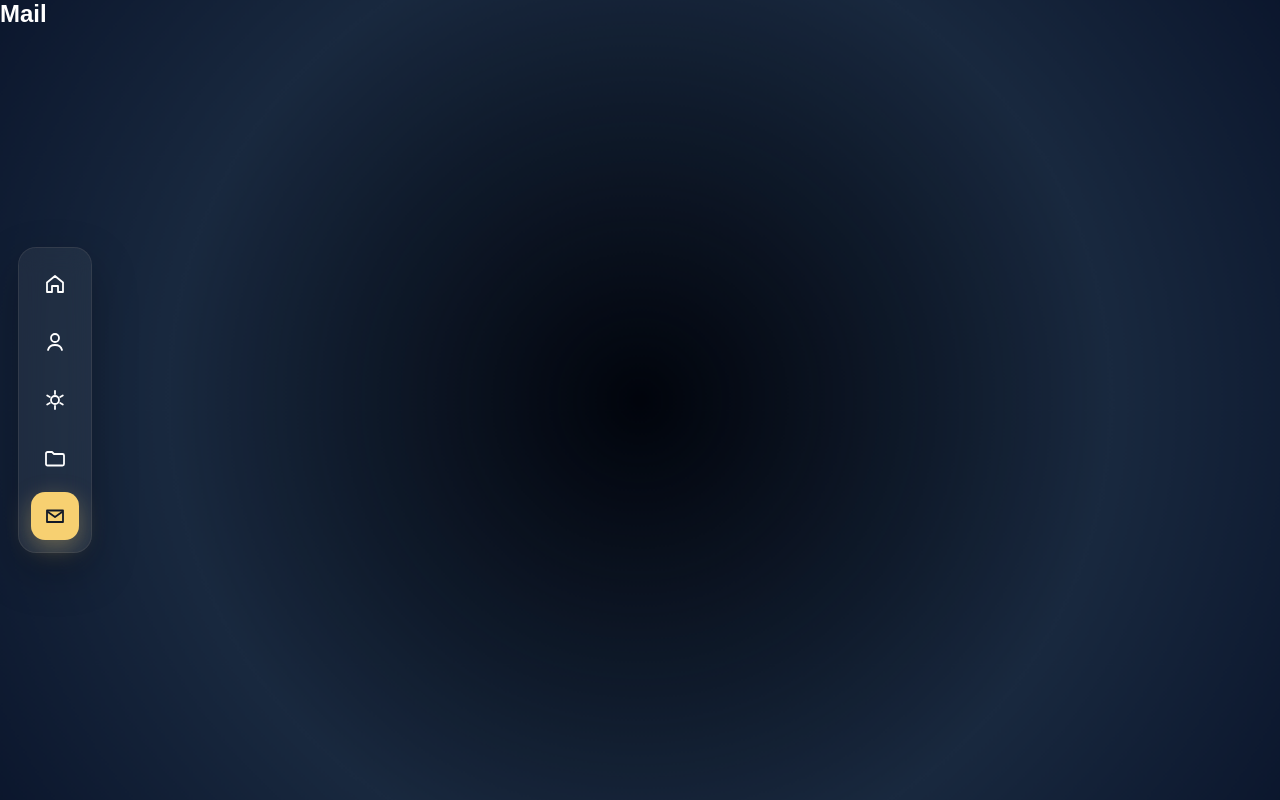
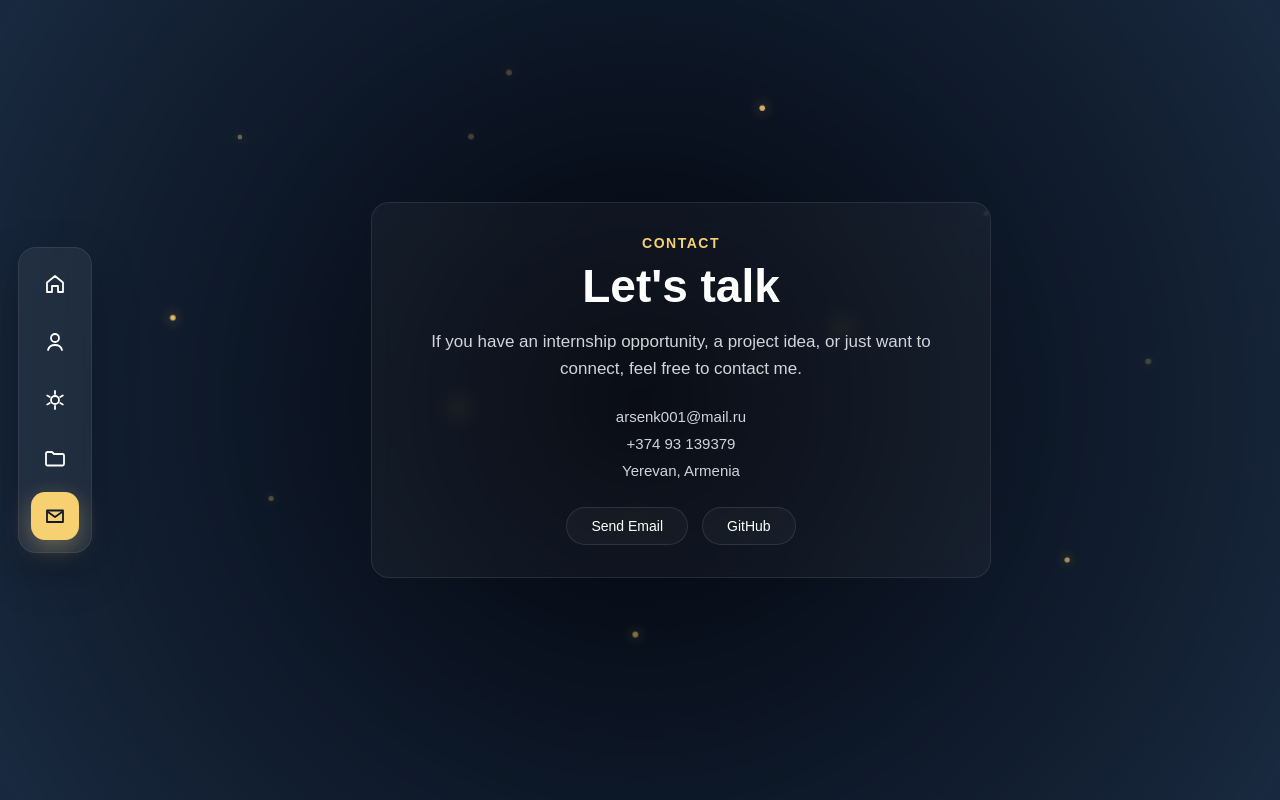
Before and after one commit to arsen-kazaryan/Portfolio, a React (Vite) app: page /mail in a window 1280 px wide. Built offline with nearby package versions, Linux system fonts and the light colour scheme.

Commit message:
feat: add mail-section and fireFlies

```diff
--- /dev/null
+++ b/src/Data/skills.js
@@ -0,0 +1,10 @@
+export const skills = [
+    { title: 'HTML5', text: 'Semantic structure and clean page markup.',animation: 'movedBlocks 3s ease infinite alternate-reverse' },
+    { title: 'CSS3', text: 'Responsive layouts, Flexbox, Grid and animations.', animation: 'movedBlocks 2s  infinite alternate-reverse'},
+    { title: 'JavaScript', text: 'ES6+, DOM logic, arrays, objects and async basics.', animation: 'movedBlocks 4s ease infinite alternate-reverse' },
+    { title: 'React', text: 'Components, props, state, hooks and JSX.', animation: 'movedBlocks 1s ease infinite alternate-reverse' },
+    { title: 'React Router', text: 'Page routing and active navigation states.', animation: 'movedBlocks 2s ease infinite alternate-reverse' },
+    { title: 'REST API', text: 'Fetch API, JSON data, loading and error handling.', animation: 'movedBlocks 44s ease infinite alternate-reverse' },
+    { title: 'Git', text: 'Basic version control and GitHub workflow.', animation: 'movedBlocks 1s ease infinite alternate-reverse' },
+    { title: 'Responsive Design', text: 'Layouts that work on desktop and mobile screens.', animation: 'movedBlocks 3s ease infinite alternate-reverse' },
+  ]
--- /dev/null
+++ b/src/components/Fireflies/Fireflies.css
@@ -0,0 +1,127 @@
+.fireflies {
+  position: absolute;
+  inset: 0;
+  z-index: -1;
+  pointer-events: none;
+}
+
+.fireball {
+  position: absolute;
+  width: 5px;
+  height: 5px;
+  border-radius: 50%;
+  background-color: #f7d071;
+  box-shadow: 0 0 12px rgba(247, 208, 113, 0.9), 0 0 24px rgba(247, 208, 113, 0.35);
+  opacity: 0.35;
+  animation: fireballMove 7s  infinite alternate-reverse, fireballBlink 2.5s ease-in-out infinite;
+  /* используется две анимации для один для создания мерыания другой для создания джвижения */
+}
+
+.fireball--1 {
+  top: 18%;
+  left: 18%;
+  animation-delay: 0s;
+}
+
+.fireball--2 {
+  top: 28%;
+  left: 76%;
+  animation-delay: 0.4s;
+}
+
+.fireball--3 {
+  top: 64%;
+  left: 20%;
+  animation-delay: 0.8s;
+}
+
+.fireball--4 {
+  top: 72%;
+  left: 82%;
+  animation-delay: 1.2s;
+}
+
+.fireball--5 {
+  top: 42%;
+  left: 12%;
+  animation-delay: 1.6s;
+}
+
+.fireball--6 {
+  top: 16%;
+  left: 58%;
+  animation-delay: 2s;
+}
+
+.fireball--7 {
+  top: 82%;
+  left: 48%;
+  animation-delay: 2.4s;
+}
+
+.fireball--8 {
+  top: 48%;
+  left: 88%;
+  animation-delay: 2.8s;
+}
+
+.fireball--9 {
+  top: 12%;
+  left: 38%;
+  animation-delay: 3.2s;
+}
+
+.fireball--10 {
+  top: 54%;
+  left: 34%;
+  animation-delay: 3.6s;
+}
+.fireball--11 {
+  top: 48%;
+  left: 58%;
+  animation-delay: 2.8s;
+}
+
+.fireball--12 {
+  top: 20%;
+  left: 35%;
+  animation-delay: 3.2s;
+}
+
+.fireball--13 {
+  top: 44%;
+  left: 64%;
+  animation-delay: 3.6s;
+}
+.fireball--14 {
+  top: 68%;
+  left: 48%;
+  animation-delay: 2.8s;
+}
+
+.fireball--15 {
+  top: 40%;
+  left: 38%;
+  animation-delay: 3.2s;
+}
+
+@keyframes fireballMove {
+  from {
+    transform: translate(0, 0) scale(0.8);
+  }
+
+  to {
+    transform: translate(22px, -28px) scale(1.2);
+  }
+}
+
+@keyframes fireballBlink {
+  0%,
+  100% {
+    opacity: 0.2;
+  }
+
+  50% {
+    opacity: 0.9;
+  }
+}
--- /dev/null
+++ b/src/components/Fireflies/Fireflies.jsx
@@ -0,0 +1,19 @@
+import './Fireflies.css';
+
+const Fireflies = () => {
+ const ballsCount = 15;
+  const arrBalls = [];
+  for (let i = 0; i < ballsCount; i++) {
+    arrBalls.push(i);
+  }
+
+  return (
+    <div className="fireflies">
+      {arrBalls.map((el) => (
+        <span key={el} className={`fireball fireball--${el}`}></span>
+      ))}
+    </div>
+  );
+};
+
+export default Fireflies;
--- a/src/components/Pages/About/About.jsx
+++ b/src/components/Pages/About/About.jsx
@@ -1,5 +1,6 @@
 import { useState } from 'react'
 import './About.css'
+import Fireflies from '../../Fireflies/Fireflies'
 
 const About = () => {
 
@@ -10,6 +11,7 @@ const About = () => {
 
   return (
     <section className="about-section">
+      <Fireflies/>
       <div className="about-section__content">
         <p className="about-section__label">About me</p>
         <h2><span>Kazaryan</span> Arsen</h2>
--- a/src/components/Pages/Home/Home.css
+++ b/src/components/Pages/Home/Home.css
@@ -21,6 +21,16 @@
   z-index: -1;
   background: radial-gradient(circle at center, #111827, #1f2937, #030712);
   animation: pulseGlow 4s ease infinite alternate-reverse;
+}
+
+.hero-section__content {
+  position: relative;
+  z-index: 1;
+  display: flex;
+  justify-content: center;
+  align-items: center;
+  flex-direction: column;
+  gap: 10px;
 }
 
 .hero-section__desc,
--- a/src/components/Pages/Mail/Mail.css
+++ b/src/components/Pages/Mail/Mail.css
@@ -1,15 +1,125 @@
 .mail-section {
   position: relative;
   isolation: isolate;
+  display: flex;
+  justify-content: center;
+  align-items: center;
   min-height: 100vh;
+  padding: 50px 28px 70px 110px;
   overflow: hidden;
   background-color: #07112c;
-    &::before {
-      content: "";
-      position: absolute;
-      inset: 0;
-      z-index: -1;
-      background: radial-gradient(circle at center, #000000b7, #19293f, #030b22);
-      animation: pulseGlowPage2 3s ease infinite alternate-reverse;
+
+  h2 {
+    margin-bottom: 16px;
+    color: #ffffff;
+    font-size: 46px;
+    line-height: 1.1;
+  }
+}
+
+.mail-section::before {
+  content: "";
+  position: absolute;
+  inset: -20%;
+  z-index: -1;
+  background: radial-gradient(circle at center, #000000b7, #19293f, #030b22);
+  animation: pulseGlowPage2 3s ease infinite alternate-reverse;
+  transform-origin: center;
+}
+
+.mail-section__card {
+  max-width: 620px;
+  padding: 32px;
+  border: 1px solid rgba(96, 96, 100, 0.292);
+  border-radius: 18px;
+  background: rgba(255, 255, 255, 0.04);
+  text-align: center;
+  backdrop-filter: blur(10px);
+}
+
+.mail-section__label {
+  margin-bottom: 10px;
+  color: #f7d071;
+  font-size: 14px;
+  font-weight: 700;
+  letter-spacing: 1.5px;
+  text-transform: uppercase;
+}
+
+.mail-section__desc {
+  margin-bottom: 26px;
+  color: #d1d5db;
+  font-size: 17px;
+  line-height: 1.6;
+}
+
+.mail-section__links {
+  display: grid;
+  gap: 10px;
+  margin-bottom: 28px;
+
+  a, span {
+    color: #d1d5db;
+    font-size: 15px;
+  }
+
+  a {
+    transition: 0.2s ease;
+
+    &:hover {
+      color: #f7d071;
+
     }
+  }
 }
+
+.mail-section__actions {
+  display: flex;
+  justify-content: center;
+  gap: 14px;
+  flex-wrap: wrap;
+
+  a {
+    padding: 10px 24px;
+    border: 1px solid rgba(255, 255, 255, 0.1);
+    border-radius: 30px;
+    background: rgba(255, 255, 255, 0.03);
+    color: #ffffff;
+    font-size: 14px;
+    transition: 0.3s ease;
+
+    &:hover {
+      border-color: #f7d071;
+      background-color: #f7d071;
+      color: #111827;
+      box-shadow: 0 8px 25px rgba(247, 208, 113, 0.35);
+      transform: translateY(-2px);
+    }
+  }
+}
+
+
+
+@keyframes pulseGlowPage2 {
+  from {
+    transform: scale(1.03);
+  }
+
+  to {
+    transform: scale(1.4);
+  }
+}
+
+@media (max-width: 700px) {
+
+  .mail-section{
+    padding: 30px;
+  }
+  .mail-section__card {
+    padding: 24px;
+  }
+
+  .mail-section h2 {
+    font-size: 36px;
+  }
+}
--- a/src/components/Pages/Mail/Mail.jsx
+++ b/src/components/Pages/Mail/Mail.jsx
@@ -1,10 +1,29 @@
+import Fireflies from '../../Fireflies/Fireflies'
 import './Mail.css'
 
 const Mail = () => {
   return (
-    <div className="mail-section">
-      <h2>Mail</h2>
-    </div>
+    <section className="mail-section">
+      <Fireflies/>
+      <div className="mail-section__card">
+        <p className="mail-section__label">Contact</p>
+        <h2>Let's talk</h2>
+        <p className="mail-section__desc">
+          If you have an internship opportunity, a project idea, or just want to connect, feel free to contact me.
+        </p>
+
+        <div className="mail-section__links">
+          <a href="mailto:arsenk001@mail.ru">arsenk001@mail.ru</a>
+          <a href="tel:+37493139379">+374 93 139379</a>
+          <span>Yerevan, Armenia</span>
+        </div>
+
+        <div className="mail-section__actions">
+          <a href="mailto:arsenk001@mail.ru">Send Email</a>
+          <a href="https://github.com/arsen-kazaryan" target="_blank" rel="noreferrer">GitHub</a>
+        </div>
+      </div>
+    </section>
   )
 }
 
--- a/src/components/Pages/Skills/Skills.css
+++ b/src/components/Pages/Skills/Skills.css
@@ -62,7 +62,7 @@
   border-radius: 15px;
   background: rgba(255, 255, 255, 0.03);
   backdrop-filter: blur(10px);
-  transition: 0.2s ease;
+  transition:  0.2s ease;
   cursor: default;
   &:hover {
     border-color: rgba(247, 208, 113, 0.5);
@@ -102,6 +102,7 @@
   }
 }
 
+
 @media (max-width: 1000px) {
   .skills-section__grid {
     grid-template-columns: repeat(2, 1fr);
--- a/src/components/Pages/projects/projects.css
+++ b/src/components/Pages/projects/projects.css
@@ -65,6 +65,8 @@
   border-radius: 15px;
   background: rgba(255, 255, 255, 0.03);
   backdrop-filter: blur(10px);
+  opacity: 0;
+  animation: projectCardShow 0.55s ease forwards;
   transition: 0.2s ease;
 
   h3 {
@@ -161,6 +163,18 @@
   }
 }
 
+@keyframes projectCardShow {
+  from {
+    opacity: 0;
+    transform: translateY(18px);
+  }
+
+  to {
+    opacity: 1;
+    transform: translateY(0);
+  }
+}
+
 @media (max-width: 950px) {
   .projects-section__grid {
     grid-template-columns: 1fr;
--- a/src/components/Pages/projects/projects.jsx
+++ b/src/components/Pages/projects/projects.jsx
@@ -1,6 +1,7 @@
 import { useEffect, useState } from 'react'
 import { projects } from '../../../Data/ProjectsStore'
 import './projects.css'
+import Fireflies from '../../Fireflies/Fireflies';
 
 const Projects = () => {
 const [hide, setHide] = useState(() => {
@@ -19,6 +20,7 @@ const toggleHide =()=> {
 const projectChoose = hide ? projects : projects.slice(0,3)
   return (
     <section className='projects-section'>
+      <Fireflies/>
       <div className='projects-section__content'>
         <p className='projects-section__label'>My work</p>
         <h2 className='projects-section__title'>Projects</h2>
@@ -27,8 +29,12 @@ const projectChoose = hide ? projects : projects.slice(0,3)
         </p>
 
         <div className='projects-section__grid'>
-          {projectChoose.map((project) => (
-            <article className='project-card' key={project.id}>
+          {projectChoose.map((project, index) => (
+            <article
+              className='project-card'
+              key={project.id}
+              style={{ animationDelay: `${index * 0.12}s` }} // чем больше иднекс тем больше времени будет повялятся карточка
+            >
               <div>
                 <span className='project-card__number'>0{project.id}</span>
                 <h3>{project.title}</h3>
```
Also changed, not shown: src/components/Pages/Home/Home.jsx (+21 -8 lines), src/components/Pages/Skills/Skills.jsx (+10 -11 lines).
